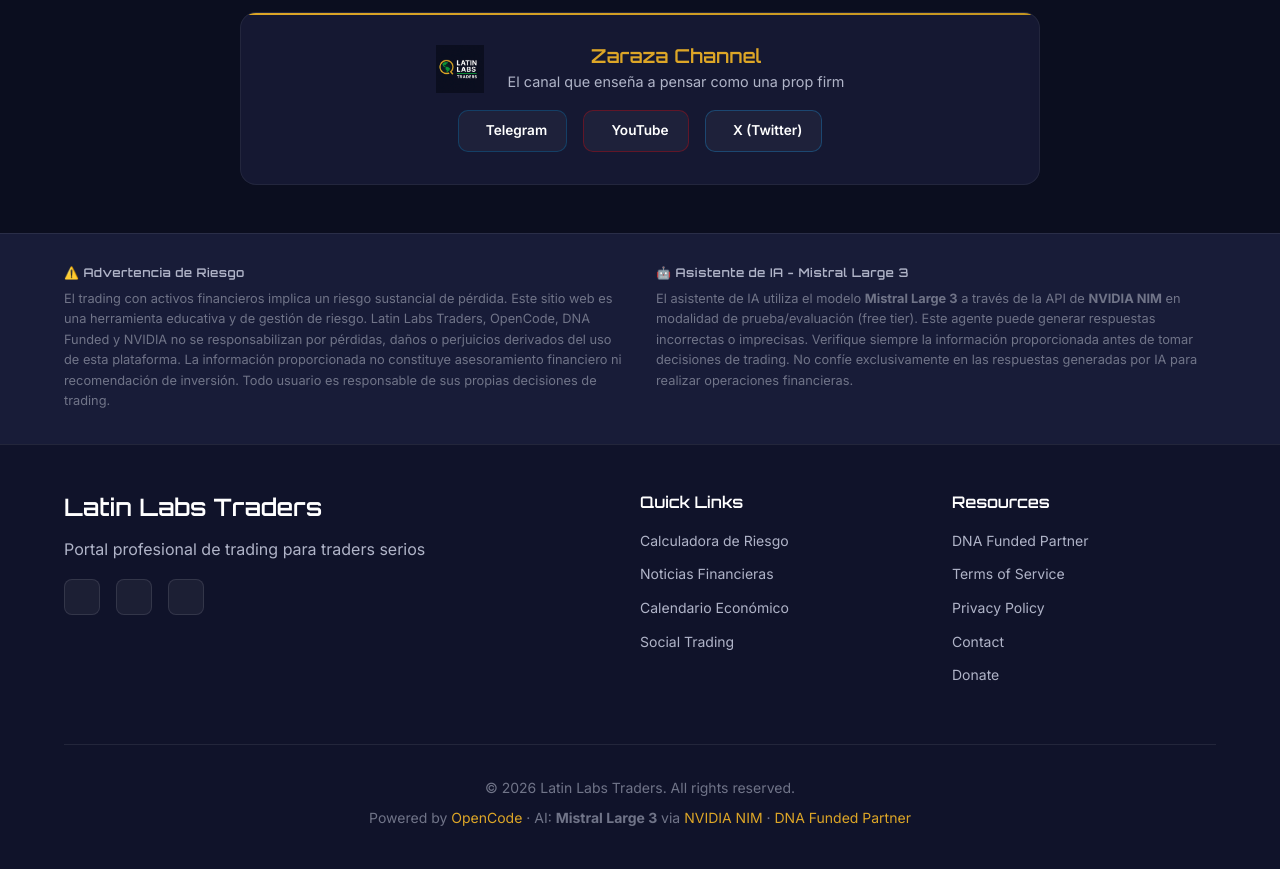
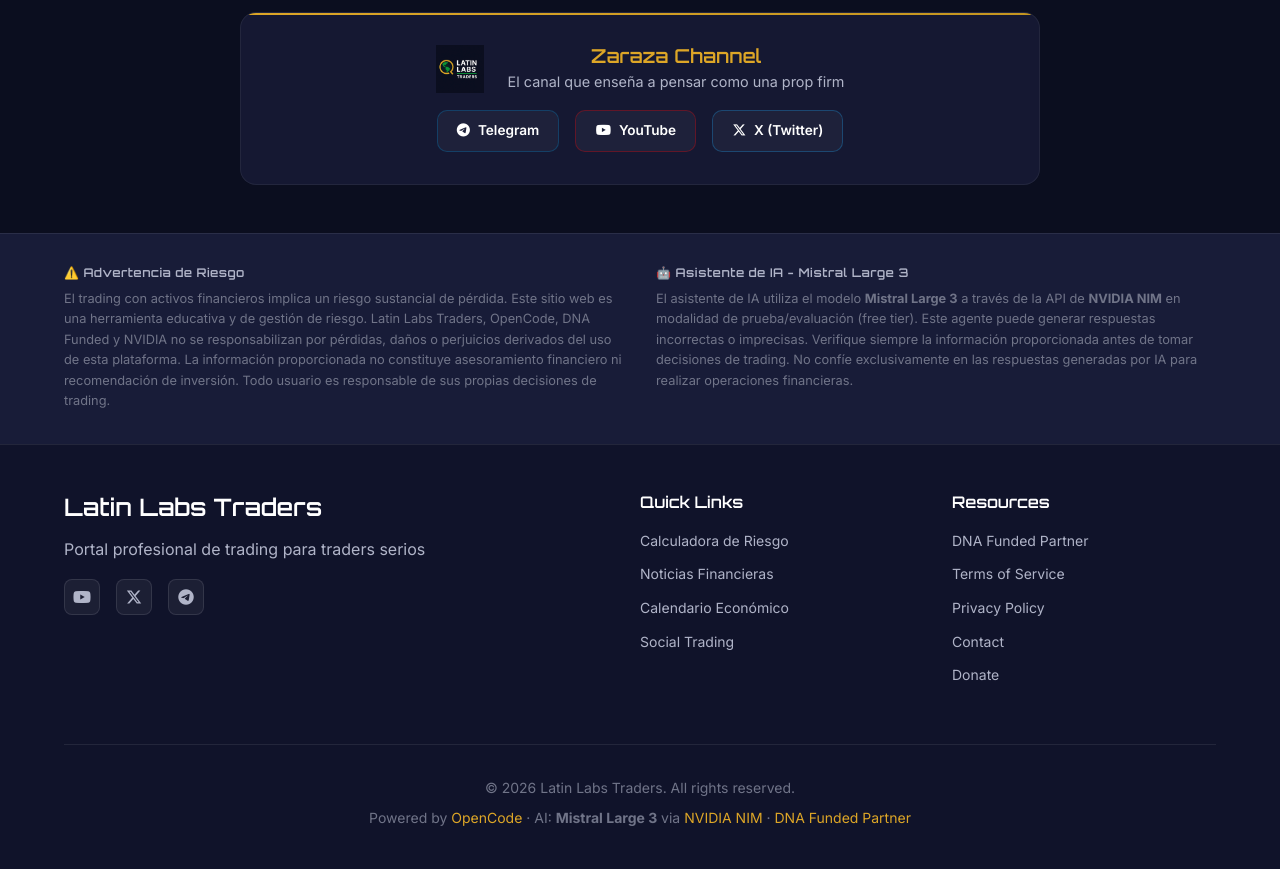
Before and after one commit to ZarazaAirdrop/latin-labs-traders, a Flask app: page / in a window 1280 px wide. Shown: the part 2234-3103 px from the top of the page. Run offline with Flask 3, Linux system fonts and the light colour scheme.

Commit message:
Fix: add Font Awesome CDN to index.html (standalone page, no base.html inheritance)

```diff
--- a/templates/index.html
+++ b/templates/index.html
@@ -7,6 +7,9 @@
 
     <!-- Google Fonts -->
     <link href="https://fonts.googleapis.com/css2?family=Inter:wght@300;400;500;600;700&family=Orbitron:wght@400;500;600;700&display=swap" rel="stylesheet">
+
+    <!-- Font Awesome 6 (Free) -->
+    <link rel="stylesheet" href="https://cdnjs.cloudflare.com/ajax/libs/font-awesome/6.5.1/css/all.min.css">
 
     <!-- Main CSS -->
     <link rel="stylesheet" href="{{ url_for('static', filename='css/style.css') }}">
```
